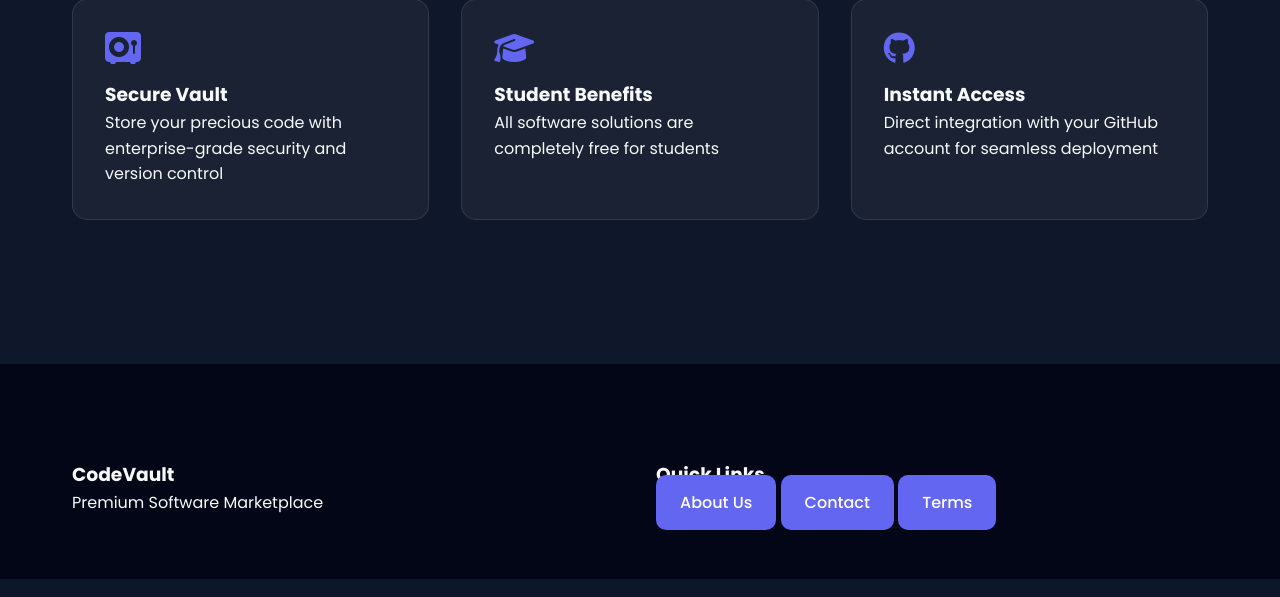
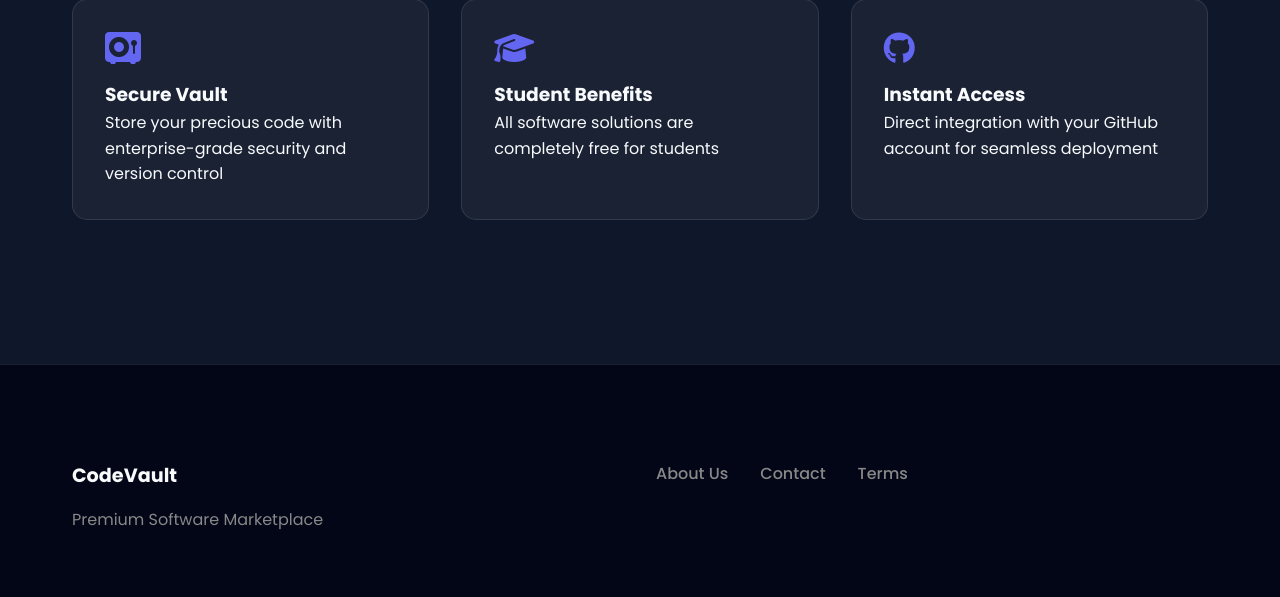
Before and after one commit to Anubhob435/Flux-shopping-app, a Flask app: page / in a window 1280 px wide. Shown: the part 2310-2907 px from the top of the page. Run offline with Flask 3, Linux system fonts and the light colour scheme.

Commit message:
index page improvements

```diff
--- a/app.py
+++ b/app.py
@@ -161,4 +161,4 @@ def shop(phone):
 
 
 if __name__ == '__main__':
-    app.run(debug=True)
+    app.run(host='0.0.0.0', port=5000, debug=True)
--- a/static/css/index.css
+++ b/static/css/index.css
@@ -286,7 +286,7 @@ h2 {
 .search-box input {
     background: none;
     border: none;
-    color: var(--light);
+    color: var (--light);
     width: 100%;
     padding: 0 1rem;
     font-size: 1.1rem;
@@ -449,6 +449,117 @@ a:active::after {
 .trending-section {
     background: var(--darker);
     padding: 4rem 0;
+}
+
+/* Updated Footer Styles */
+.footer {
+    background: var(--darker);
+    padding: 4rem 0 2rem;
+    border-top: 1px solid rgba(255,255,255,0.1);
+}
+
+.footer-content {
+    display: flex;
+    justify-content: space-between;
+    align-items: flex-start;
+    gap: 2rem;
+}
+
+.brand-section {
+    flex: 1;
+}
+
+.footer-links-container {
+    display: flex;
+    gap: 2rem;
+    align-items: center;
+}
+
+.footer-link {
+    color: #888;
+    text-decoration: none;
+    background: none;
+    padding: 0;
+    transition: color 0.3s ease;
+    flex: initial;
+    box-shadow: none;
+    border-radius: 0;
+    white-space: nowrap;
+}
+
+.footer-link:hover {
+    color: var(--accent);
+    background: none;
+    transform: none;
+    box-shadow: none;
+}
+
+/* Mobile Footer Styles */
+@media (max-width: 768px) {
+    .footer-content {
+        flex-direction: column;
+        align-items: center;
+        text-align: center;
+    }
+
+    .footer-links-container {
+        flex-direction: column;
+        gap: 1rem;
+    }
+
+    .brand-section {
+        margin-bottom: 1.5rem;
+    }
+}
+
+.footer-content {
+    display: grid;
+    grid-template-columns: repeat(auto-fit, minmax(200px, 1fr));
+    gap: 3rem;
+}
+
+.footer-section h3 {
+    color: var(--light);
+    margin-bottom: 1rem;
+    font-size: 1.2rem;
+}
+
+.footer-section p {
+    color: #888;
+}
+
+.footer-links {
+    display: flex;
+    flex-direction: column;
+    gap: 0.5rem;
+}
+
+.footer-link {
+    color: #888;
+    text-decoration: none;
+    background: none;
+    padding: 0;
+    transition: color 0.3s ease;
+    flex: initial;
+    box-shadow: none;
+    border-radius: 0;
+}
+
+.footer-link:hover {
+    color: var(--accent);
+    background: none;
+    transform: none;
+    box-shadow: none;
+}
+
+@media (max-width: 768px) {
+    .footer-content {
+        text-align: center;
+    }
+
+    .footer-links {
+        align-items: center;
+    }
 }
 
 .footer {
--- a/static/js/index.js
+++ b/static/js/index.js
@@ -87,12 +87,8 @@ document.addEventListener('DOMContentLoaded', () => {
     });
 
     // Mobile menu toggle
-    const menuToggle = document.createElement('button');
-    menuToggle.classList.add('menu-toggle');
-    menuToggle.innerHTML = '<i class="fas fa-bars"></i>';
-
+    const menuToggle = document.querySelector('.menu-toggle');
     const nav = document.querySelector('.nav-links');
-    document.querySelector('.nav-content').prepend(menuToggle);
 
     menuToggle.addEventListener('click', () => {
         nav.classList.toggle('show');
--- a/templates/index.html
+++ b/templates/index.html
@@ -139,15 +139,14 @@
     <footer class="footer">
         <div class="container">
             <div class="footer-content">
-                <div class="footer-section">
+                <div class="footer-section brand-section">
                     <h3>CodeVault</h3>
                     <p>Premium Software Marketplace</p>
                 </div>
-                <div class="footer-section">
-                    <h3>Quick Links</h3>
-                    <a href="#">About Us</a>
-                    <a href="#">Contact</a>
-                    <a href="#">Terms</a>
+                <div class="footer-links-container">
+                    <a href="#" class="footer-link">About Us</a>
+                    <a href="#" class="footer-link">Contact</a>
+                    <a href="#" class="footer-link">Terms</a>
                 </div>
             </div>
         </div>
```
